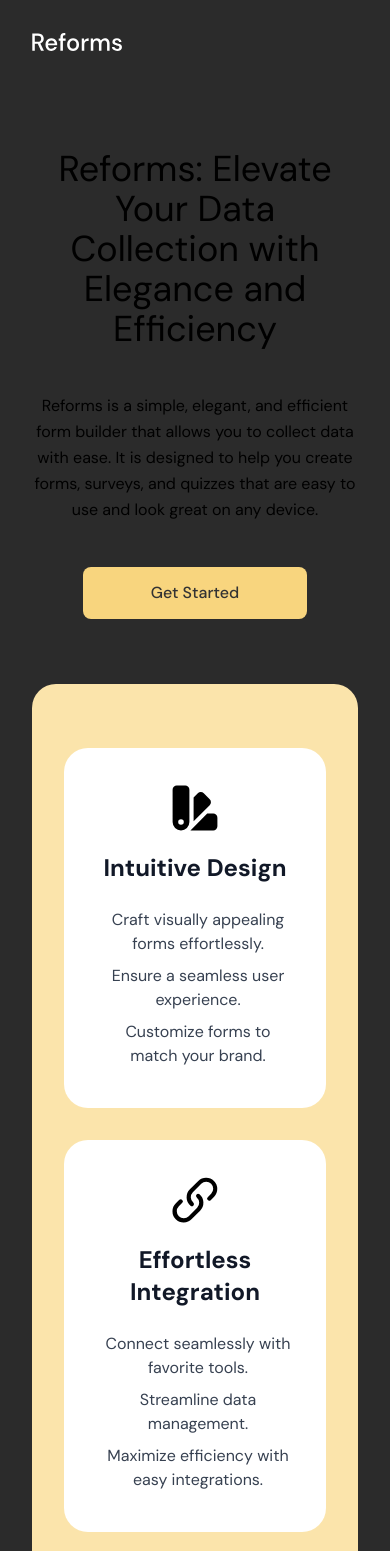
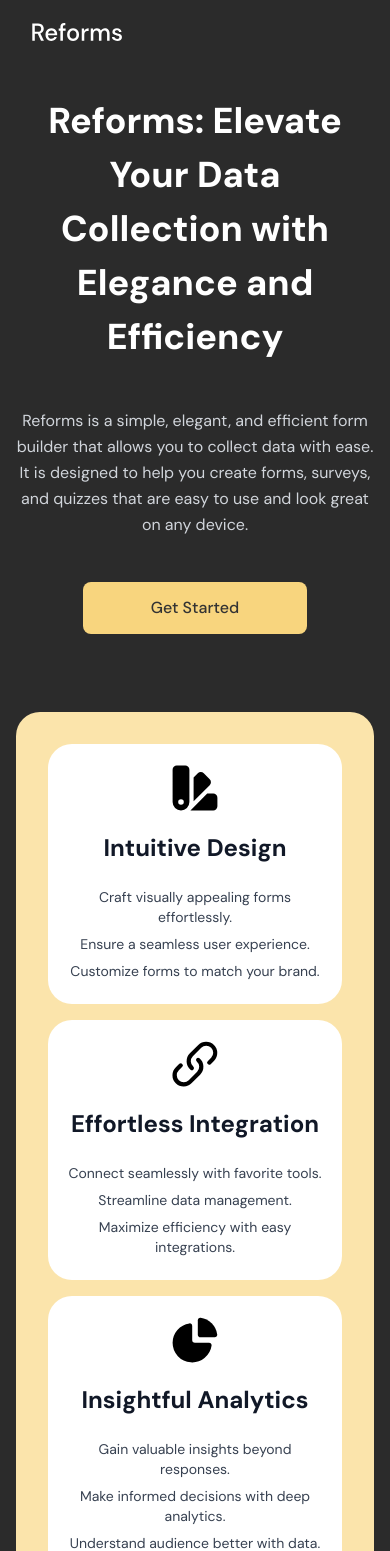
Before and after one commit to devaryakjha/reforms, a Next.js app: page /about in a window 390 px wide. Shown: the top 1551 px of the page. Built offline with nearby package versions, Linux system fonts and the light colour scheme; no server answers.

Commit message:
Improved Responsiveness

```diff
--- a/package.json
+++ b/package.json
@@ -3,7 +3,7 @@
   "version": "0.1.0",
   "private": true,
   "scripts": {
-    "dev": "next dev",
+    "dev": "next dev -- -H 192.168.31.130 --experimental-https",
     "dev:turbo": "next dev --turbo",
     "build": "next build",
     "start": "next start",
--- a/src/app/(routes)/about/About.module.css
+++ b/src/app/(routes)/about/About.module.css
@@ -1,3 +1,3 @@
 .main {
-    @apply typography-base px-8;
+    @apply px-4 md:px-8;
 }
--- a/src/app/(routes)/about/components/Features/Features.module.css
+++ b/src/app/(routes)/about/components/Features/Features.module.css
@@ -1,10 +1,11 @@
 .features {
-    @apply typography mx-auto mb-16 flex min-h-[150px] max-w-7xl items-start justify-evenly gap-8 rounded-3xl bg-[#FBE4AB] px-8 py-16;
+    @apply mt-12 md:mt-0;
+    @apply typography mx-auto mb-16 flex min-h-[150px] max-w-7xl items-start justify-evenly gap-4 rounded-3xl bg-[#FBE4AB] p-8 md:gap-8 md:p-16;
     @apply flex-col md:flex-row;
 }
 
 .feature {
-    @apply flex max-w-96 flex-1 flex-col items-center justify-start self-center rounded-3xl bg-white p-8 md:self-stretch md:p-8;
+    @apply flex max-w-96 flex-1 flex-col items-center justify-start self-center rounded-3xl bg-white p-4 md:self-stretch md:p-8;
     @apply motion-safe:fade-in motion-safe:zoom-in-50 motion-safe:fill-mode-backwards motion-safe:duration-300;
 }
 
@@ -33,5 +34,5 @@
 }
 
 .item {
-    @apply pl-0 text-center text-base;
+    @apply pl-0 text-center text-sm md:text-base;
 }
--- a/src/app/(routes)/about/page.tsx
+++ b/src/app/(routes)/about/page.tsx
@@ -2,10 +2,11 @@ import Features from "./components/Features";
 import Hero from "./components/Hero";
 import Testimonal from "./components/Testimonial";
 import styles from "./About.module.css";
+import clsx from "clsx";
 
 export default function SignedOut() {
   return (
-    <main className={styles.main}>
+    <main className={clsx(styles.main, "typography-base")}>
       <Hero />
       <Features />
       <Testimonal />
--- a/src/components/Footer/Footer.module.css
+++ b/src/components/Footer/Footer.module.css
@@ -7,7 +7,7 @@
 }
 
 .content {
-    @apply flex flex-col-reverse justify-between gap-8 p-[50px] lg:h-[210px] lg:flex-row lg:gap-0;
+    @apply flex flex-col-reverse justify-between gap-8 px-[24px] py-[50px] md:px-[50px] lg:h-[210px] lg:flex-row lg:gap-0;
 }
 
 .LHS {
--- a/src/components/NavBar/NavBar.module.css
+++ b/src/components/NavBar/NavBar.module.css
@@ -1,6 +1,6 @@
 .nav {
-    @apply bg-dark z-10 flex h-[84px] items-center justify-between px-4;
-    @apply sm:h-[100px] sm:px-[50px];
+    @apply bg-dark z-10 flex h-[64px] items-center justify-between px-4;
+    @apply sm:h-[84px] sm:px-[50px] md:h-[100px];
     /* Make navbar sticky */
     @apply sticky top-0 transition-shadow duration-300;
 }
```
Also changed, not shown: 1 other file (tests, documents, lock files or other folders).
